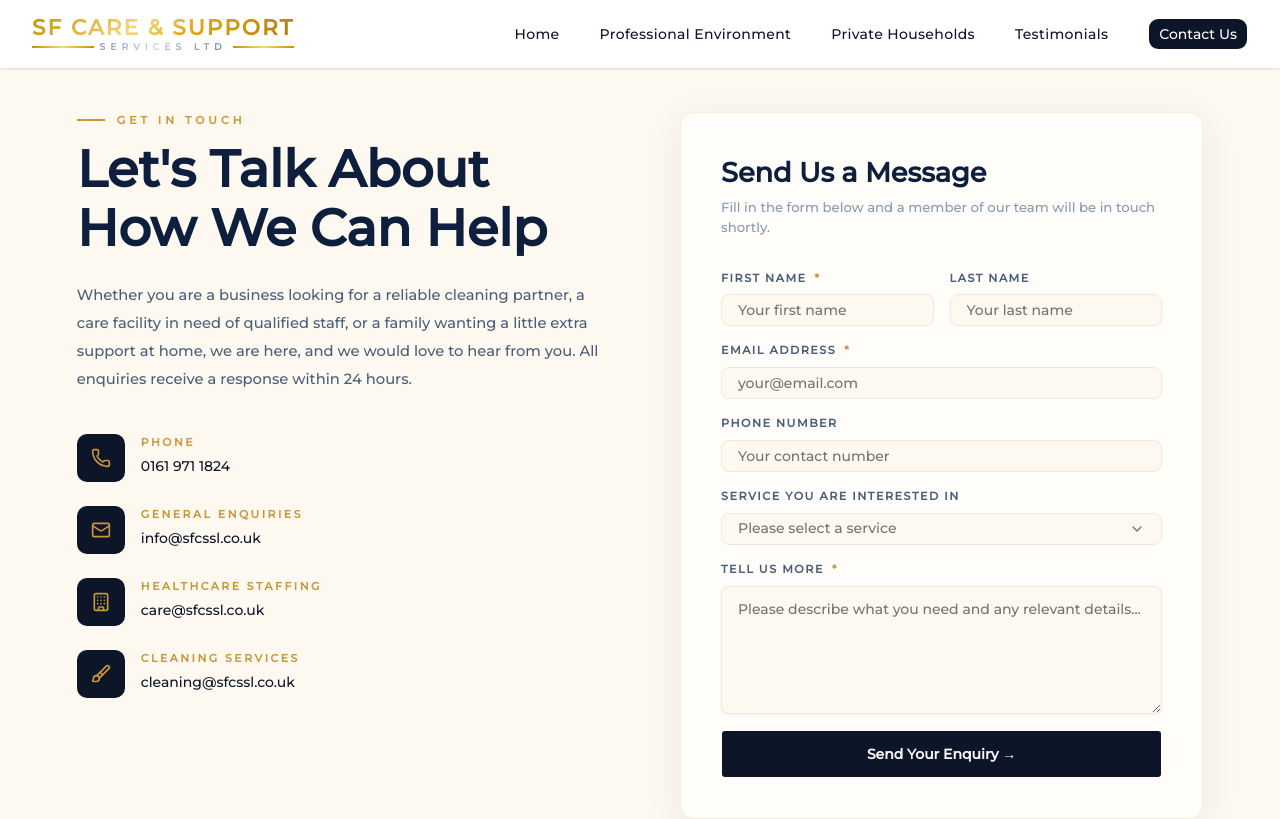
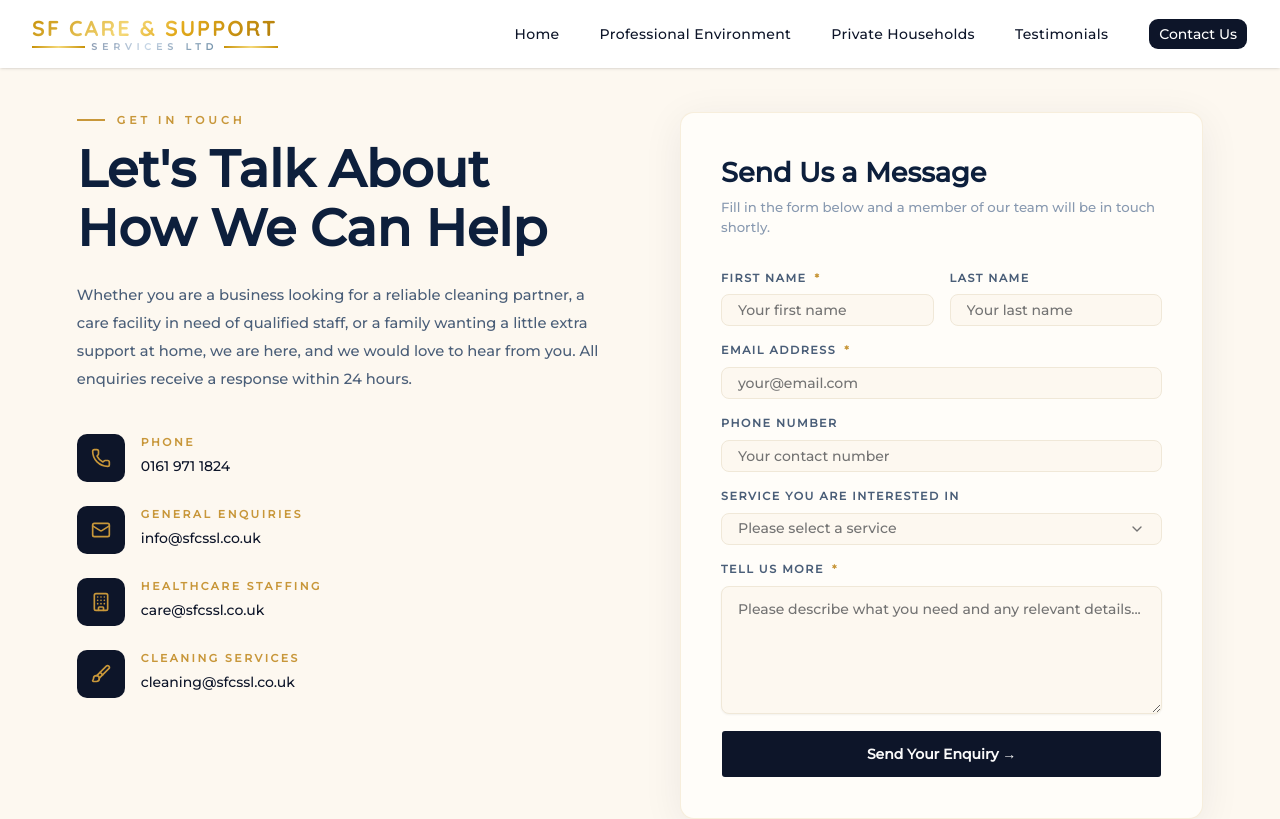
Before and after one commit to theNubiadev/sfcssl, a Next.js app: page /contact in a window 1280 px wide. Shown: the top 819 px of the page. Built offline with nearby package versions, Linux system fonts and the light colour scheme.

Commit message:
style: Update service titles and improve Navbar font styling

```diff
--- a/app/private/page.tsx
+++ b/app/private/page.tsx
@@ -92,10 +92,10 @@ export default function Private() {
     text: "Dry Cleaning",
     summary: "Convenient pick-up and return service for your freshly dry cleaned garments, saving you time and effort."
     },
-    {
-      text: "Carpet Cleaning",
-      summary: "Professional steam and extraction cleaning to remove dirt, stains, and allergens - restoring carpets to their best."
-    }
+    // {
+    //   text: "Carpet Cleaning",
+    //   summary: "Professional steam and extraction cleaning to remove dirt, stains, and allergens - restoring carpets to their best."
+    // }
 
   ];
   return (
--- a/components/Navbar.tsx
+++ b/components/Navbar.tsx
@@ -44,7 +44,7 @@ export default function Navbar() {
         {/* ── Logo ── */}
         <Link href="/" className="no-underline flex flex-col leading-none font-mont">
           <span
-            className="font-extrabold tracking-[2px] text-[1.1rem] lg:text-[1.35rem]"
+            className="font-extrabold tracking-[2px] text-[1.1rem] lg:text-[1.35rem] font-quick"
             style={{
               background: "linear-gradient(135deg, #c8920a 0%, #f5d97a 40%, #e2a91a 60%, #b07c0a 100%)",
               WebkitBackgroundClip: "text",
--- a/components/Service.tsx
+++ b/components/Service.tsx
@@ -126,7 +126,7 @@ export default function Service() {
 
             <h2 className="font-mont text-[clamp(2.2rem,4vw,3.2rem)] font-bold  leading-normal text-main">
               Four Pillars of <br />
-              Professional Service
+            Our  Professional Service
             </h2>
             <p className="text-[0.9rem] text-main leading-[1.9] font-mont border-l-4 border-[#c8973a] pl-6">
               Every service we offer is built on the same foundation, skilled,
@@ -150,9 +150,7 @@ export default function Service() {
                   <div className="w-14 h-14 bg-[#0d1f3c] rounded-xl flex items-center justify-center text-2xl mb-4">
                     <Icon className="text-sub" />
                   </div>
-                  {/* <div className="inline-block font-mont bg-[#c8973a]/10 text-[#c8973a] text-[0.65rem] font-semibold tracking-[2px] uppercase px-3 py-1 rounded-full mb-2">
-                    {services.tag}
-                  </div> */}
+
                   <h3 className="font-mont) text-[1.6rem] font-bold text-[#0d1f3c]">
                     {services.title}
                   </h3>
```
